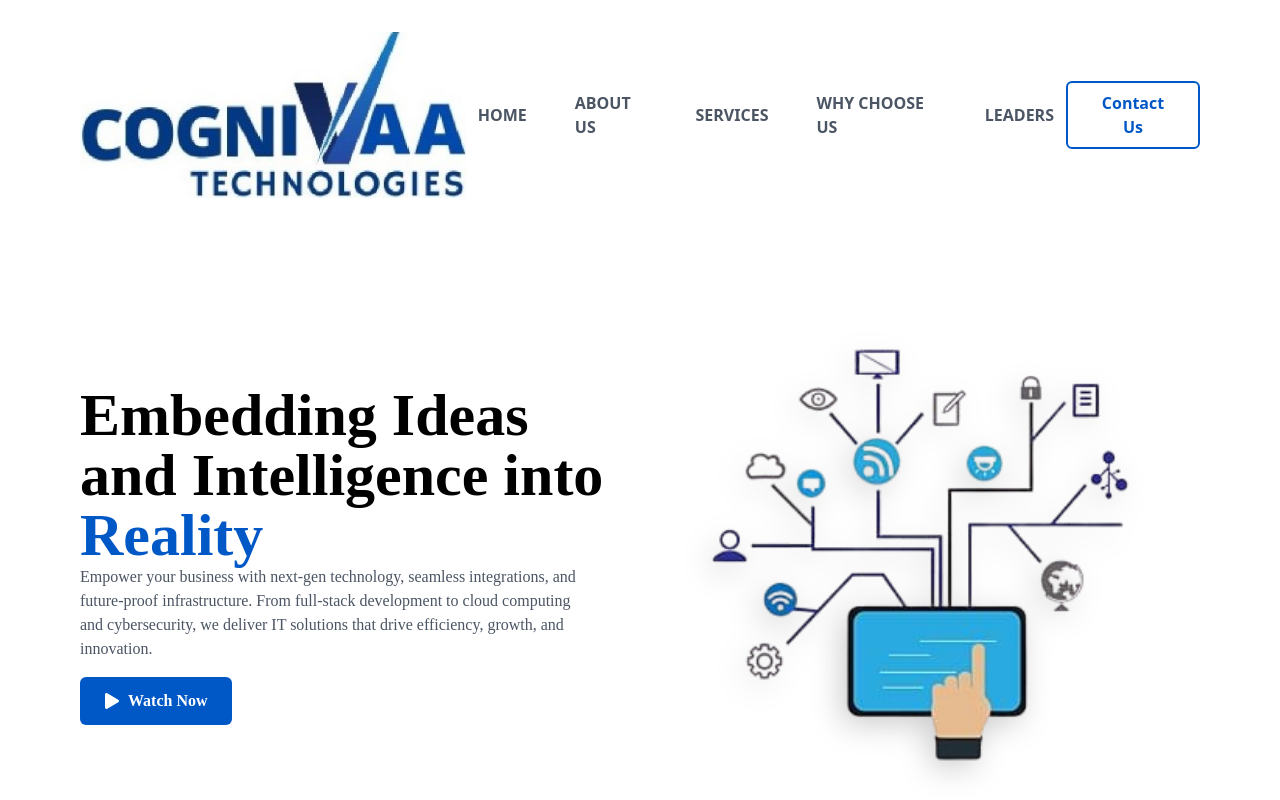
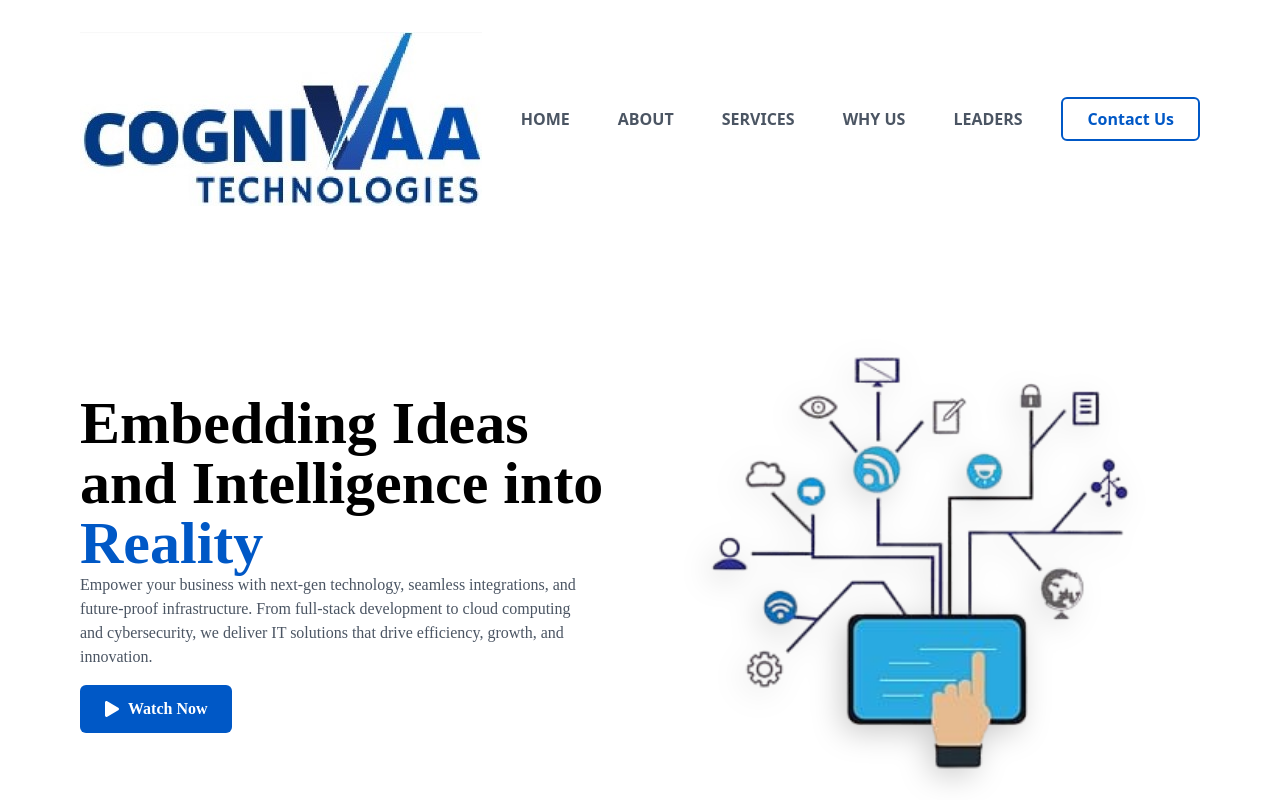
Before and after one commit to Pioneer-Accounts/NxtSystems, a React (Vite) app in the folder my-project/: page / in a window 1280 px wide. Shown: the top 800 px of the page. Built offline with nearby package versions, Linux system fonts and the light colour scheme; a web font is replaced by a local one.

Commit message:
build one

```diff
--- a/my-project/src/components/Navbarwithhome/Navbarwithhome.jsx
+++ b/my-project/src/components/Navbarwithhome/Navbarwithhome.jsx
@@ -23,7 +23,7 @@ const NavbarHome = () => {
                 <div className="container flex justify-between items-center py-8">
                     {/* Logo section */}
                     {/* <img src="/images/logo.jpg" alt="Company logo"/> */}
-                    <div className='text-2xl flex items-center gap-2 font-bold uppercase'>
+                    <div className='text-2xl flex place-items-start gap-2 font-bold uppercase'>
                         <a href="/"><img src={logo} alt="" /></a>
                     </div>
                     {/* Menu section */}
--- a/my-project/src/mockData/data.js
+++ b/my-project/src/mockData/data.js
@@ -9,7 +9,7 @@ export const NavbarMenu = [
     },
     {
         id:2,
-        title:"ABOUT US",
+        title:"ABOUT",
         link:"about"
     },
     {
@@ -19,7 +19,7 @@ export const NavbarMenu = [
     },
     {
         id:4,
-        title:"WHY CHOOSE US",
+        title:"WHY US",
         link:"choose"
     },
     {
```
Also changed, not shown: my-project/public/images/cogniva.jpg (added), my-project/public/images/cognivaa.jpg.
